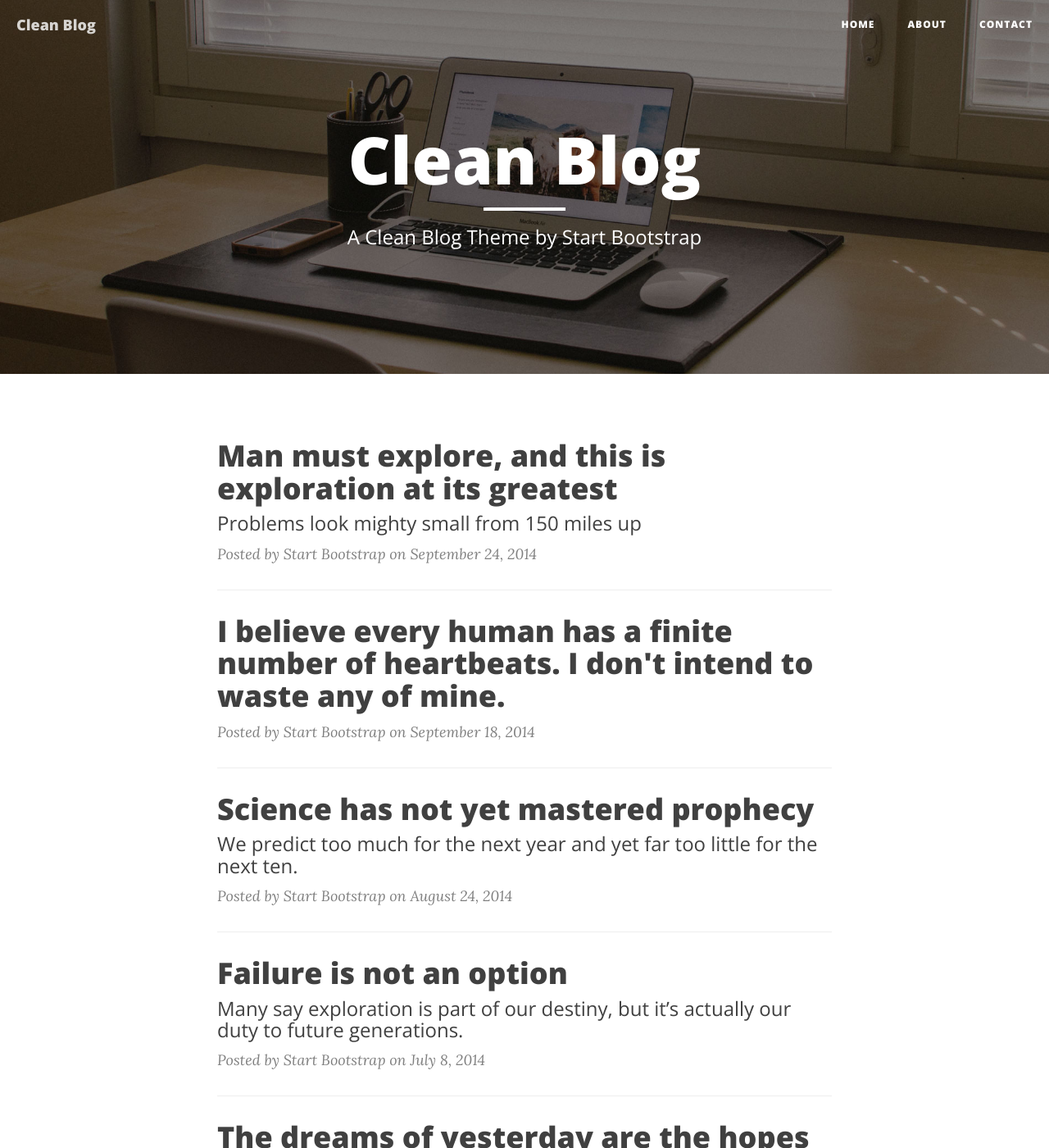
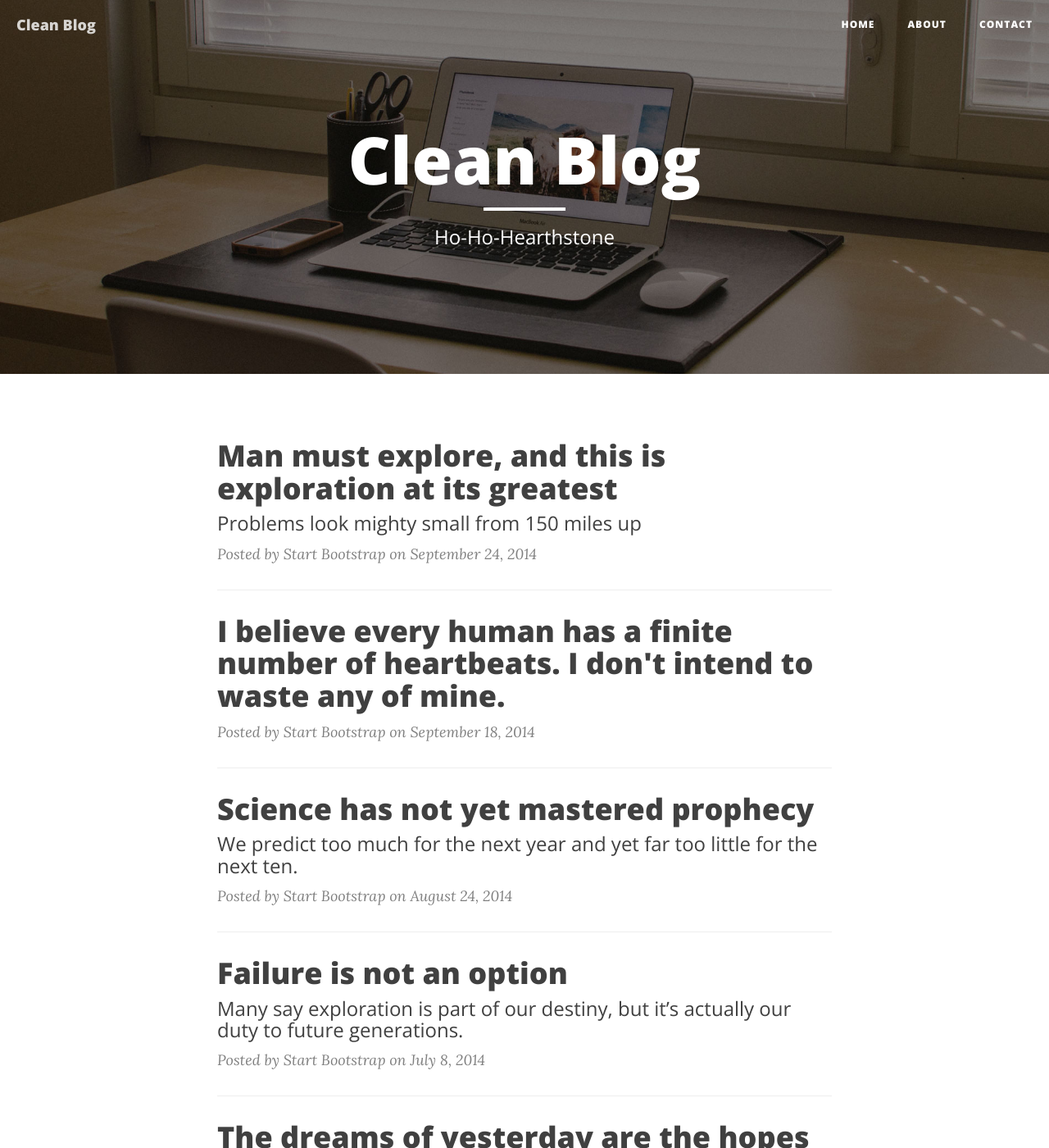
Before and after one commit to ho-ho-hearthstone/ho-ho-hearthstone.github.io, a Jekyll site: the page built from index.html, in a window 1280 px wide and 1400 px high. Shown: the whole window at 82% size. Built offline with Jekyll 4.4.1, drawn with Linux system fonts in a browser that asks for light colours; nearby versions of some CDN libraries; the list of posts is cut into pages by our own code; some of the changed lines change nothing that is shown.

Commit message:
Update...

```diff
--- a/_config.yml
+++ b/_config.yml
@@ -3,7 +3,7 @@ title: Clean Blog
 email: your-email@yourdomain.com
 description: "Write your site description here. It will be used as your sites meta description as well!"
 baseurl: "/"
-url: "https://ho-ho-hearthstone.github.io/"
+url: "https://ho-ho-hearthstone.github.io"
 twitter_username: ChristianMeter
 github_username:  n2o
 facebook_username:  IronSummitMedia
--- a/index.html
+++ b/index.html
@@ -1,6 +1,6 @@
 ---
 layout: page
-description: "A Clean Blog Theme by Start Bootstrap"
+description: "Ho-Ho-Hearthstone"
 header-img: "img/home-bg.jpg"
 ---
 
@@ -26,12 +26,12 @@ header-img: "img/home-bg.jpg"
 <ul class="pager">
     {% if paginator.previous_page %}
     <li class="previous">
-        <a href="{{ paginator.previous_page_path | prepend: site.baseurl | replace: '//', '/' }}">&larr; Newer Posts</a>
+        <a href="{{ paginator.previous_page_path | prepend: site.baseurl | replace: '//', '/' }}">&larr; Neuer</a>
     </li>
     {% endif %}
     {% if paginator.next_page %}
     <li class="next">
-        <a href="{{ paginator.next_page_path | prepend: site.baseurl | replace: '//', '/' }}">Older Posts &rarr;</a>
+        <a href="{{ paginator.next_page_path | prepend: site.baseurl | replace: '//', '/' }}">Älter &rarr;</a>
     </li>
     {% endif %}
 </ul>
```
